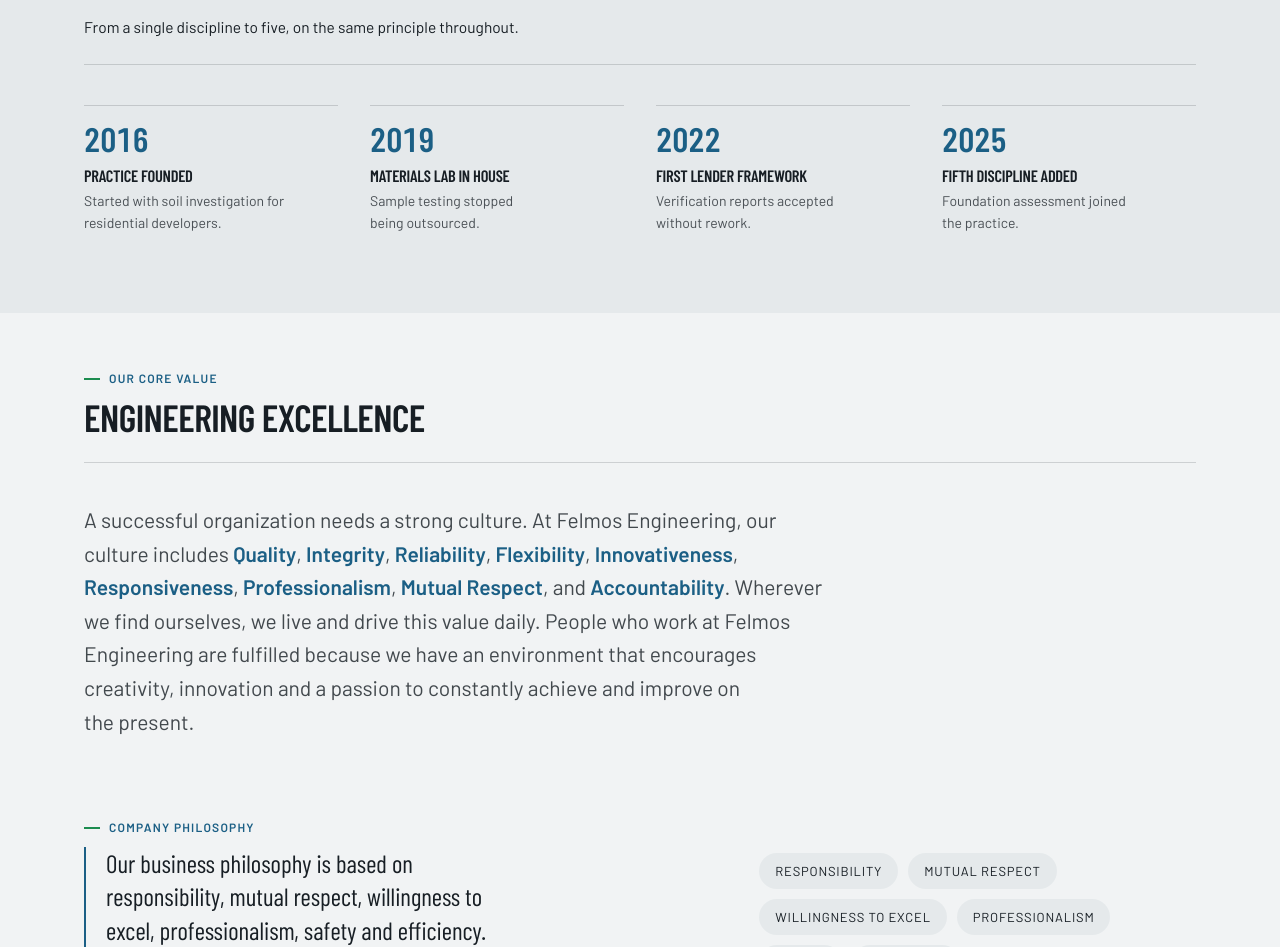
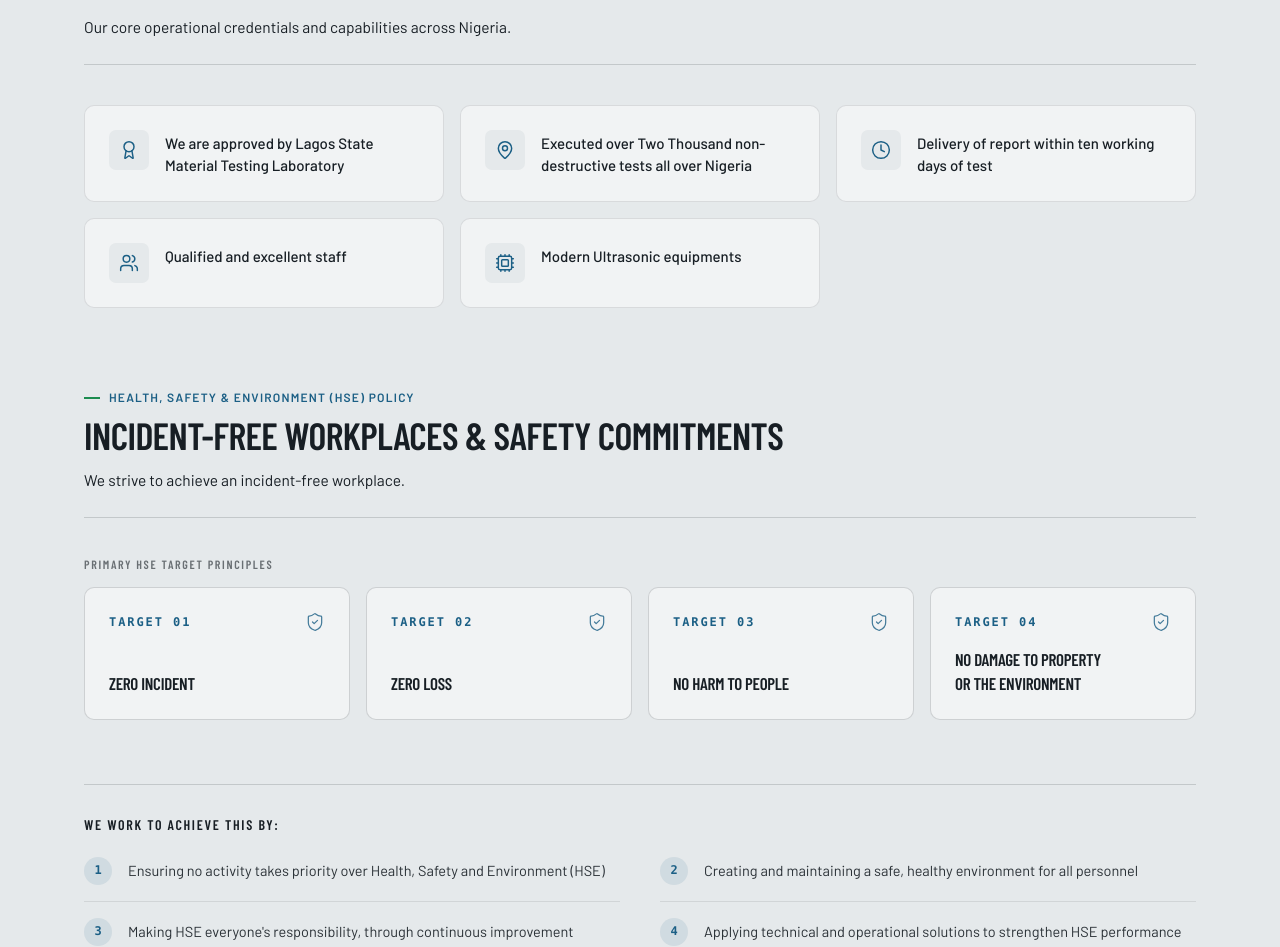
Before and after one commit to LEO20Debugger/Felmos-Engineering, a Next.js app in the folder web/: page /about in a window 1280 px wide. Shown: the part 1621-2568 px from the top of the page. Built offline with nearby package versions, Linux system fonts and the light colour scheme; no server answers.

Commit message:
feat(about): replace "Our History" section with "Who We Are" and "HSE Policy" details

```diff
--- a/web/components/about/Timeline.tsx
+++ b/web/components/about/Timeline.tsx
@@ -1,43 +1,117 @@
 import SectionHead from "@/components/ui/Section";
 import Reveal from "@/components/ui/Reveal";
-import { milestones } from "@/lib/content";
+import { whoWeAre, hsePolicy } from "@/lib/content";
+import {
+  Award,
+  Clock,
+  Cpu,
+  MapPin,
+  ShieldCheck,
+  Users,
+} from "lucide-react";
 
 /**
- * Company history as an ordered list — it is a sequence, and a screen reader
- * should say so.
- *
- * Deliberately no drawn rail on a scroll timeline: `fx-draw` on `view()` is
- * `.pin-rail::after` almost verbatim, and this page already has enough
- * repetition to answer for. The static hairline plus the Reveal stagger tells
- * the story without spending the device a third time.
+ * Replaces "Our History" on the About Page with "WHO WE ARE" and
+ * "Health, Safety & Environment (HSE) Policy".
  */
 export default function Timeline() {
+  const whoWeAreIcons = [Award, MapPin, Clock, Users, Cpu];
+
   return (
-    <section className="bg-surface" aria-label="Company history">
-      <div className="wrap py-14 md:py-20">
+    <section className="bg-surface" aria-label="Who We Are and HSE Policy">
+      <div className="wrap py-14 md:py-20 flex flex-col gap-16 md:gap-20">
+        {/* ── WHO WE ARE ── */}
+        <div>
           <SectionHead
-          kicker="Our History"
-          title="How The Practice Grew"
-          lead="From a single discipline to five, on the same principle throughout."
+            kicker="Who We Are"
+            title="Approved Excellence & Field Proven Standards"
+            lead="Our core operational credentials and capabilities across Nigeria."
           />
 
-        <ol className="m-0 grid list-none grid-cols-1 gap-x-8 gap-y-9 p-0 sm:grid-cols-2 lg:grid-cols-4">
-          {milestones.map((m, i) => (
-            <Reveal as="li" key={m.year} delay={i % 4} className="relative">
-              {/* The rule sits above each entry rather than between them, so
-                  the row reads as a track at lg and stacks cleanly below. */}
-              <span aria-hidden className="block h-px w-full bg-divider" />
-              <span className="mt-4 block font-heading text-[clamp(26px,4vw,34px)] font-semibold leading-none text-link tabular-nums">
-                {m.year}
+          <ul className="m-0 mt-8 grid list-none grid-cols-1 gap-4 p-0 sm:grid-cols-2 lg:grid-cols-3">
+            {whoWeAre.map((item, i) => {
+              const Icon = whoWeAreIcons[i % whoWeAreIcons.length];
+              return (
+                <Reveal
+                  as="li"
+                  key={item}
+                  delay={i % 3}
+                  className="flex items-start gap-4 rounded-[var(--radius-control)] bg-bg border border-divider/70 p-5 md:p-6"
+                >
+                  <div className="flex h-10 w-10 flex-none items-center justify-center rounded-lg bg-surface text-link">
+                    <Icon size={20} strokeWidth={1.75} aria-hidden />
+                  </div>
+                  <span className="mt-0.5 text-[15px] font-medium leading-[1.5] text-ink">
+                    {item}
                   </span>
-              <h3 className="m-0 mt-2.5 font-heading text-[16.5px] uppercase">{m.title}</h3>
-              <p className="m-0 mt-1.5 max-w-[34ch] text-[14px] leading-[1.55] opacity-75">
-                {m.line}
-              </p>
+                </Reveal>
+              );
+            })}
+          </ul>
+        </div>
+
+        {/* ── HEALTH, SAFETY & ENVIRONMENT (HSE) POLICY ── */}
+        <div>
+          <SectionHead
+            kicker="Health, Safety & Environment (HSE) Policy"
+            title="Incident-Free Workplaces & Safety Commitments"
+            lead={hsePolicy.statement}
+          />
+
+          {/* 4 Zero / Safety Targets */}
+          <div className="mt-8">
+            <h3 className="m-0 font-heading text-[12px] uppercase tracking-[0.14em] opacity-60">
+              Primary HSE Target Principles
+            </h3>
+            <div className="mt-4 grid grid-cols-1 gap-4 sm:grid-cols-2 lg:grid-cols-4">
+              {hsePolicy.targets.map((target, i) => (
+                <Reveal
+                  as="div"
+                  key={target}
+                  delay={i % 4}
+                  className="flex flex-col justify-between rounded-[var(--radius-control)] border border-divider bg-bg p-5 md:p-6"
+                >
+                  <div className="flex items-center justify-between">
+                    <span className="font-mono text-[12px] font-bold tracking-[0.16em] text-link">
+                      TARGET 0{i + 1}
+                    </span>
+                    <ShieldCheck size={20} strokeWidth={1.5} className="text-link opacity-80" />
+                  </div>
+                  <h4 className="m-0 mt-4 font-heading text-[17px] uppercase leading-snug text-ink">
+                    {target}
+                  </h4>
+                </Reveal>
+              ))}
+            </div>
+          </div>
+
+          {/* 7 Commitments: How We Work To Achieve This */}
+          <div className="mt-12 md:mt-16">
+            <Reveal variant="line" className="rule mb-8" />
+            <h3 className="m-0 font-heading text-[14px] uppercase tracking-[0.12em] text-ink">
+              We work to achieve this by:
+            </h3>
+
+            <ol className="m-0 mt-6 grid list-none grid-cols-1 gap-y-4 p-0 md:grid-cols-2 md:gap-x-10">
+              {hsePolicy.commitments.map((commitment, i) => (
+                <Reveal
+                  as="li"
+                  key={commitment}
+                  delay={i % 2}
+                  className="flex items-start gap-4 border-b border-divider/60 pb-4 last:border-b-0 md:[&:nth-last-child(2)]:border-b-0"
+                >
+                  <span className="flex h-7 w-7 flex-none items-center justify-center rounded-full bg-link/10 font-mono text-[12px] font-bold text-link">
+                    {i + 1}
+                  </span>
+                  <span className="mt-0.5 text-[14.5px] leading-[1.6] text-ink opacity-90">
+                    {commitment}
+                  </span>
                 </Reveal>
               ))}
             </ol>
           </div>
+        </div>
+      </div>
     </section>
   );
 }
--- a/web/lib/content.ts
+++ b/web/lib/content.ts
@@ -1167,25 +1167,34 @@
   image: ImageKey;
 }>;
 
-/* ───────────────────────────── company history ─────────────────────────── */
+/* ───────────────────────────── who we are & HSE policy ─────────────────────────── */
 
-/* ⚠️  DO NOT SHIP WITHOUT SIGN-OFF ⚠️
-   Milestone 01's year is derived from site.founded and is therefore as good as
-   that value. Everything else below — the three later years and all four
-   description lines — is INVENTED to shape the section.
+export const whoWeAre = [
+  "We are approved by Lagos State Material Testing Laboratory",
+  "Executed over Two Thousand non-destructive tests all over Nigeria",
+  "Delivery of report within ten working days of test",
+  "Qualified and excellent staff",
+  "Modern Ultrasonic equipments",
+] as const;
 
-   If sign-off doesn't arrive: delete entries 02–04. The section renders
-   whatever is in the array, so a single founding entry degrades honestly. */
-export const milestones = [
-  {
-    year: String(site.founded),
-    title: "Practice founded",
-    line: "Started with soil investigation for residential developers.",
-  },
-  { year: "2019", title: "Materials lab in house", line: "Sample testing stopped being outsourced." }, // INVENTED
-  { year: "2022", title: "First lender framework", line: "Verification reports accepted without rework." }, // INVENTED
-  { year: "2025", title: "Fifth discipline added", line: "Foundation assessment joined the practice." }, // INVENTED
-] as const;
+export const hsePolicy = {
+  statement: "We strive to achieve an incident-free workplace.",
+  targets: [
+    "Zero Incident",
+    "Zero Loss",
+    "No Harm to People",
+    "No Damage to Property or the Environment",
+  ],
+  commitments: [
+    "Ensuring no activity takes priority over Health, Safety and Environment (HSE)",
+    "Creating and maintaining a safe, healthy environment for all personnel",
+    "Making HSE everyone's responsibility, through continuous improvement and learning",
+    "Applying technical and operational solutions to strengthen HSE performance",
+    "Identifying and eliminating hazards before they become incidents",
+    "Implementing our HSE management system",
+    "Implementing our quality management system",
+  ],
+} as const;
 
 /* ─────────────────────── accreditations & standards ────────────────────── */
 
```
Lines whose indentation alone changed are shown as unchanged.
